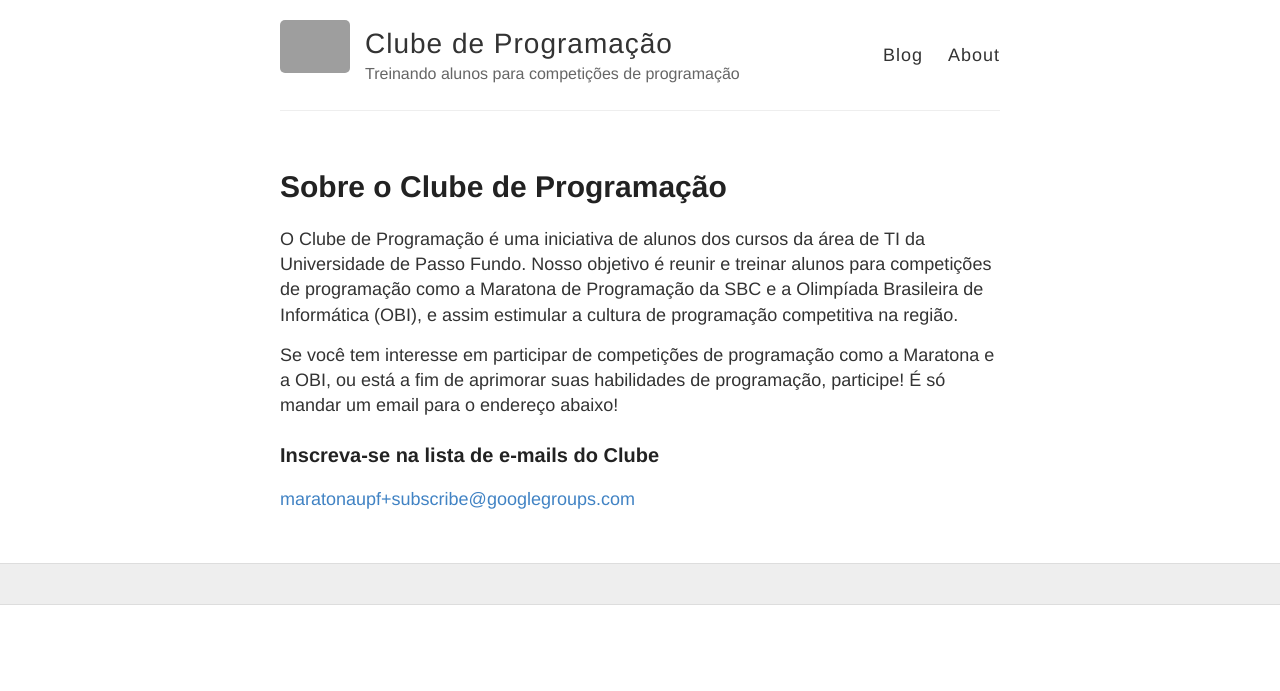
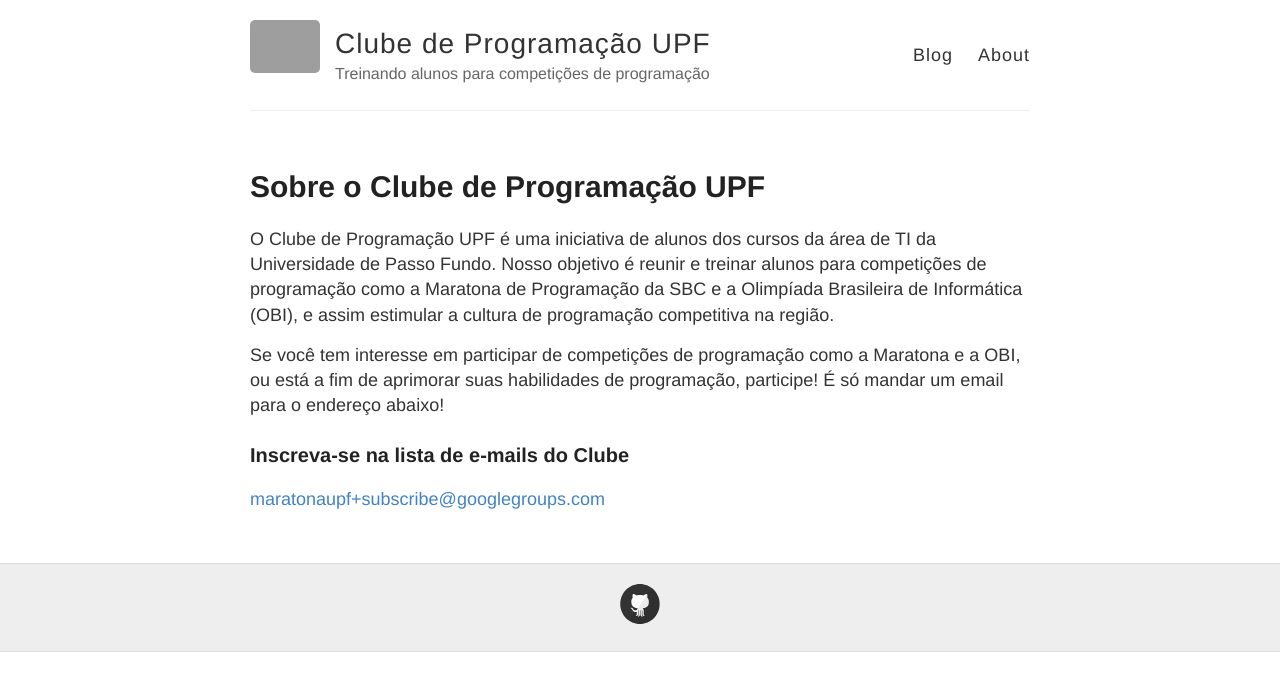
Before and after one commit to maratonaupf/maratonaupf.github.io, a Jekyll site: the page built from about.md, in a window 1280 px wide. Shown: the top 691 px of the page. Built offline with Jekyll 4.4.1, drawn with Linux system fonts in a browser that asks for light colours; grey boxes are pictures that could not be loaded.

```diff
--- a/_config.yml
+++ b/_config.yml
@@ -3,7 +3,7 @@
 #
 
 # Name of your site (displayed in the header)
-name: Clube de Programação
+name: Clube de Programação UPF
 
 # Short bio or description (displayed in the header)
 description: Treinando alunos para competições de programação
@@ -21,7 +21,7 @@ footer-links:
   email:
   facebook:
   flickr:
-  github:
+  github: maratonaupf
   instagram:
   linkedin:
   pinterest:
--- a/about.md
+++ b/about.md
@@ -1,10 +1,10 @@
 ---
 layout: page
-title: Sobre o Clube de Programação
+title: Sobre o Clube de Programação UPF
 permalink: /about/
 ---
 
-O Clube de Programação é uma iniciativa de alunos dos cursos da área de
+O Clube de Programação UPF é uma iniciativa de alunos dos cursos da área de
 TI da Universidade de Passo Fundo. Nosso objetivo é reunir e treinar alunos
 para competições de programação como a Maratona de Programação da SBC e a
 Olimpíada Brasileira de Informática (OBI), e assim estimular a cultura de
--- a/style.scss
+++ b/style.scss
@@ -25,7 +25,7 @@ body {
 
 .container {
   margin: 0 auto;
-  max-width: 740px;
+  max-width: 800px;
   padding: 0 10px;
   width: 100%;
 }
```
